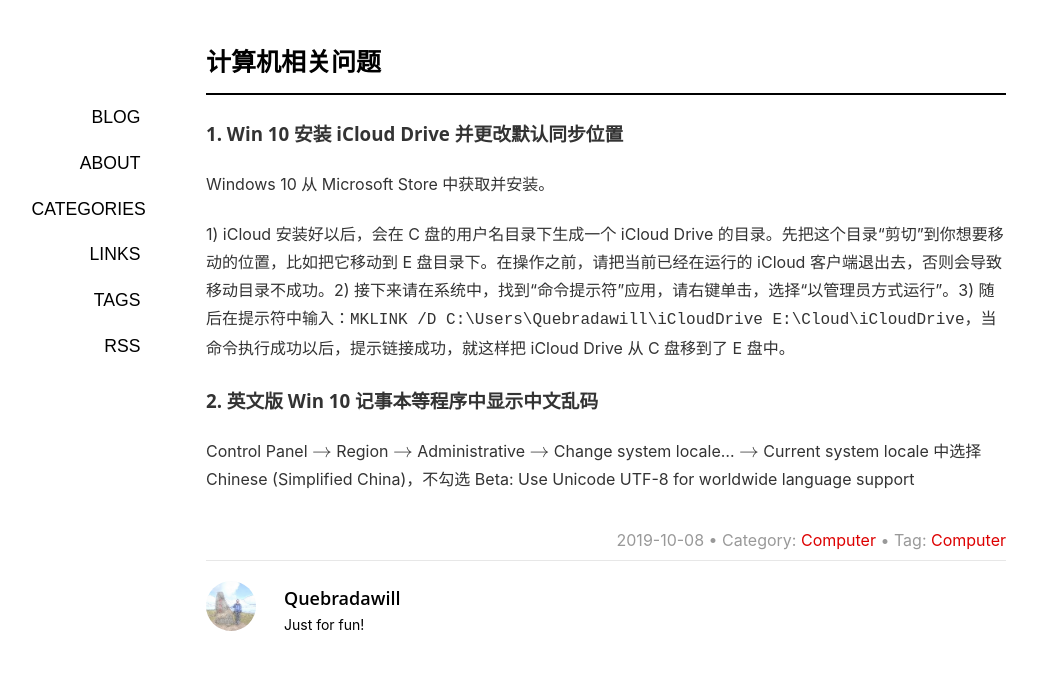
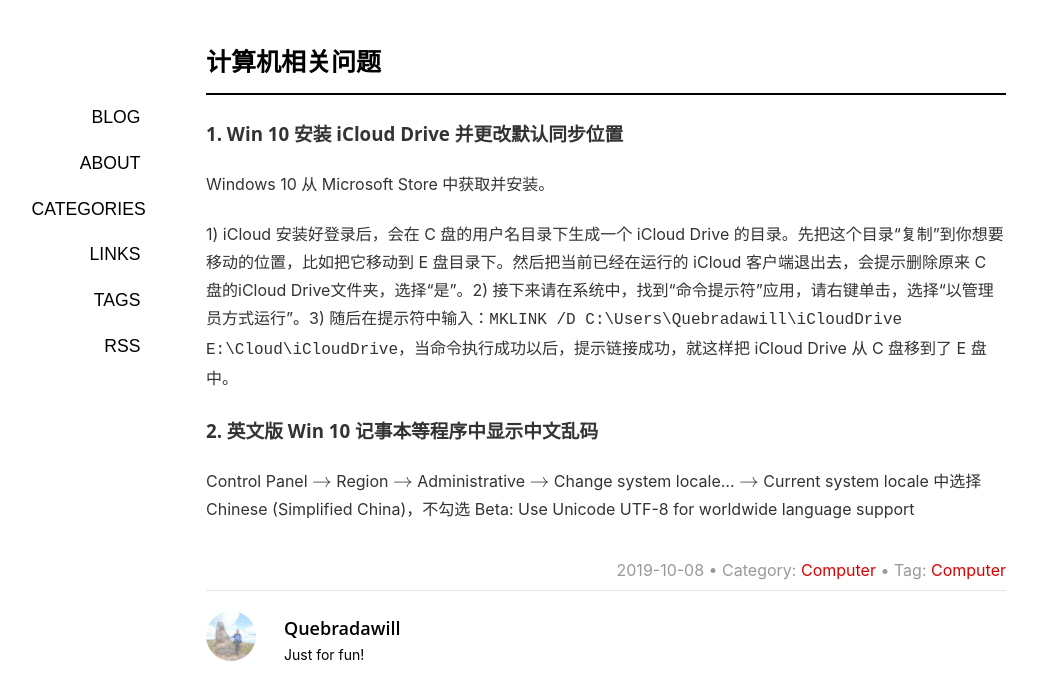
Before and after one commit to Quebradawill/quebrada.github.io, a Jekyll site: the page built from _posts/2019-10-08-computer-problems.md, in a window 1280 px wide. Shown: the top 700 px of the page, without its empty margins (34-1071 px from the left). Built offline with Jekyll 4.4.1, drawn with Linux system fonts in a browser that asks for light colours; formulas are drawn with MathJax 3; a script that is not in the unit is left out; comment, search, counter and statistics services are not loaded.

Commit message:
Update 2019-10-08-computer-problems.md

```diff
--- a/_posts/2019-10-08-computer-problems.md
+++ b/_posts/2019-10-08-computer-problems.md
@@ -14,7 +14,7 @@ author: Quebradawill
 
 Windows 10 从 Microsoft Store 中获取并安装。
 
-1) iCloud 安装好以后，会在 C 盘的用户名目录下生成一个 iCloud Drive 的目录。先把这个目录“剪切”到你想要移动的位置，比如把它移动到 E 盘目录下。在操作之前，请把当前已经在运行的 iCloud 客户端退出去，否则会导致移动目录不成功。2) 接下来请在系统中，找到“命令提示符”应用，请右键单击，选择“以管理员方式运行”。3) 随后在提示符中输入：`MKLINK /D C:\Users\Quebradawill\iCloudDrive E:\Cloud\iCloudDrive`，当命令执行成功以后，提示链接成功，就这样把 iCloud Drive 从 C 盘移到了 E 盘中。
+1) iCloud 安装好登录后，会在 C 盘的用户名目录下生成一个 iCloud Drive 的目录。先把这个目录“复制”到你想要移动的位置，比如把它移动到 E 盘目录下。然后把当前已经在运行的 iCloud 客户端退出去，会提示删除原来 C 盘的iCloud Drive文件夹，选择“是”。2) 接下来请在系统中，找到“命令提示符”应用，请右键单击，选择“以管理员方式运行”。3) 随后在提示符中输入：`MKLINK /D C:\Users\Quebradawill\iCloudDrive E:\Cloud\iCloudDrive`，当命令执行成功以后，提示链接成功，就这样把 iCloud Drive 从 C 盘移到了 E 盘中。
 
 ### 2. 英文版 Win 10 记事本等程序中显示中文乱码
 
```
